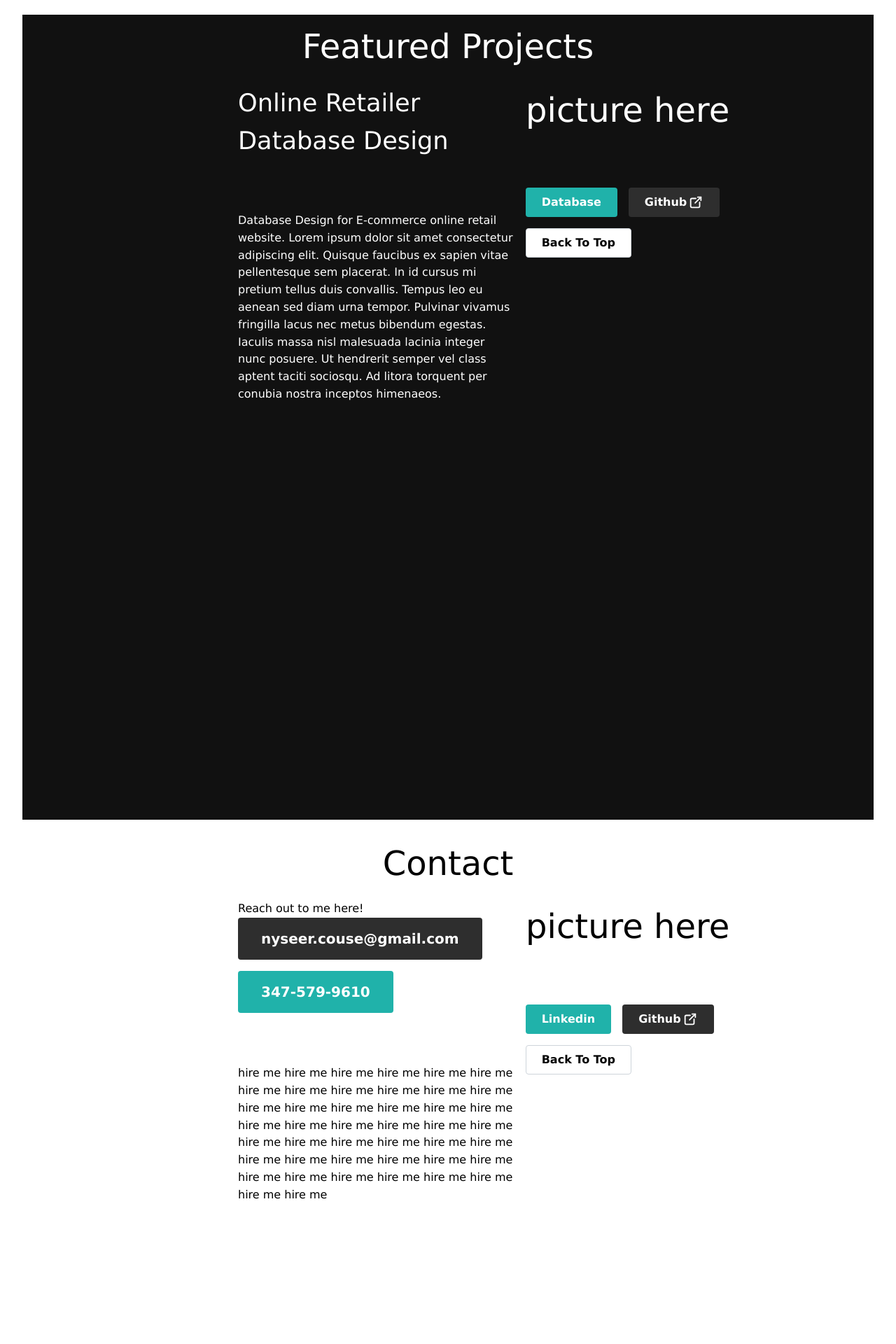
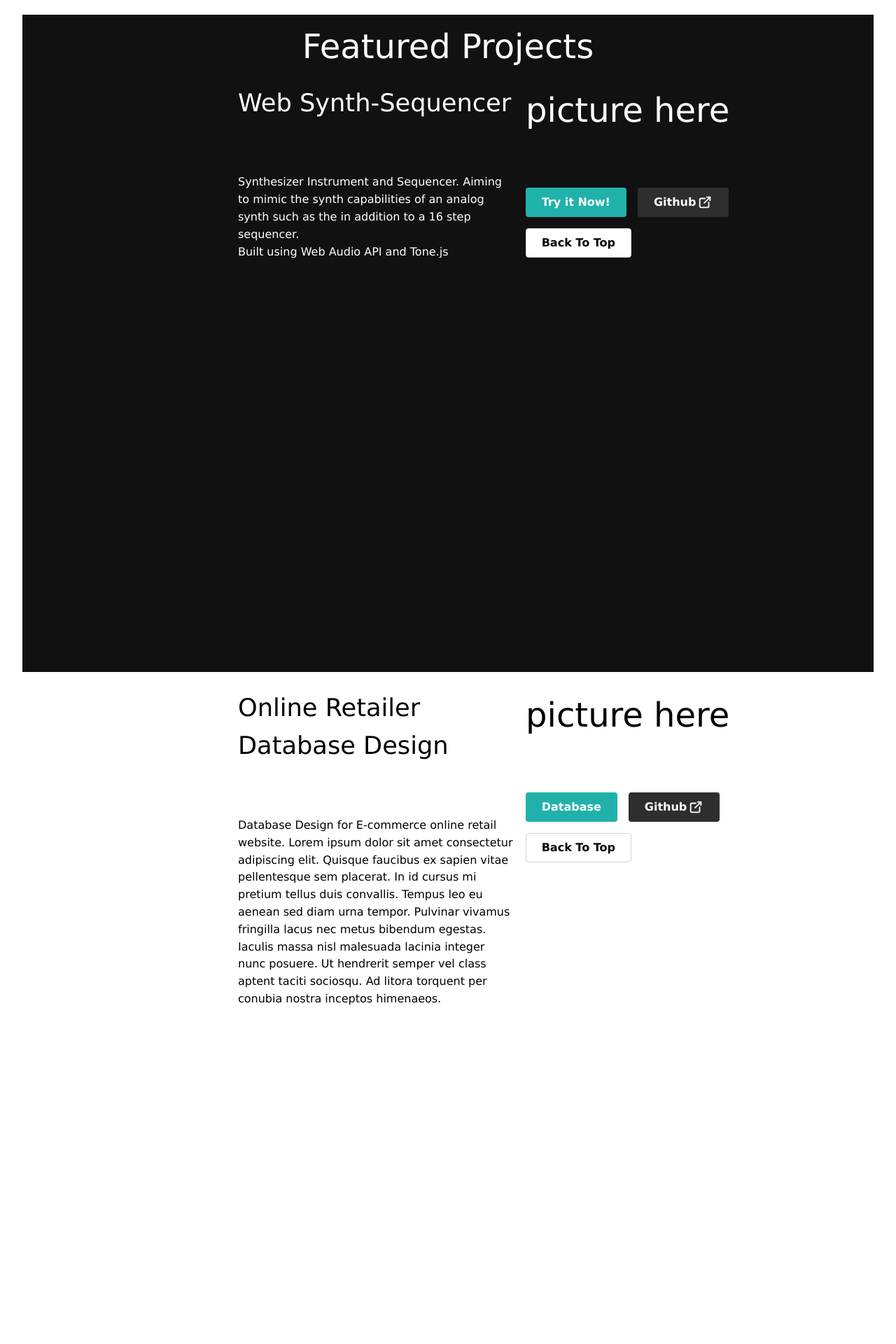
Before and after one commit to nyseer1/my-website, a Next.js app: page / in a window 1280 px wide. Shown: the part 720-2640 px from the top of the page at 70% size. Built offline with nearby package versions, Linux system fonts and the light colour scheme.

Commit message:
removed unused imports, added conditiional rendering to keyboard and synth

```diff
--- a/app/globals.css
+++ b/app/globals.css
@@ -31,6 +31,12 @@ h4 {
 
 }
 
+#project-section-alt {
+  background-color: white;
+  color: black;
+
+}
+
 #contact-section {
   background-color: white;
   color: black;
--- a/app/layout.tsx
+++ b/app/layout.tsx
@@ -1,12 +1,11 @@
 import "@mantine/core/styles.css";
-import { ColorSchemeScript, mantineHtmlProps } from "@mantine/core"; //If your application has server side rendering, add ColorSchemeScript to the <head /> of your application and spread mantineHtmlProps on the <html /> element to avoid seeing a hydration warning:
+import { mantineHtmlProps } from "@mantine/core"; //If your application has server side rendering, add ColorSchemeScript to the <head /> of your application and spread mantineHtmlProps on the <html /> element to avoid seeing a hydration warning:
 import "./globals.css";
-import { createTheme, MantineProvider } from "@mantine/core";
+import { MantineProvider } from "@mantine/core";
 import type { Metadata } from "next";
 import { Geist, Geist_Mono } from "next/font/google";
 
 import { HeaderSimple } from "@/components/HeaderSimple";
-import Head from "next/head";
 
 const geistSans = Geist({
 	variable: "--font-geist-sans",
--- a/app/page.tsx
+++ b/app/page.tsx
@@ -1,13 +1,7 @@
 // import Link from 'next/link';
 // import { ColorSchemeToggle } from '../components/ColorSchemeToggle/ColorSchemeToggle';
-import { Box, Button, Grid, GridCol, Group, Image } from "@mantine/core";
+import { Box, Button, Grid, GridCol, Group } from "@mantine/core";
 import { IconExternalLink } from "@tabler/icons-react";
-//so image can work with imports and still use mantine styling:
-import NextImage from "next/image";
-// header that i reuse and the icons that it uses';
-// import { HeaderSimple } from "@/components/HeaderSimpleHome";
-//to use local images in nextjs
-import myPhoto from "../public/nyseer.png";
 
 export default function HomePage() {
 	return (
@@ -72,6 +66,7 @@ export default function HomePage() {
 				<br />
 				<br />
 
+
 				{/* Content of the section */}
 				<div id="project-section">
 					<Grid>
@@ -79,6 +74,85 @@ export default function HomePage() {
 
 						<GridCol span={{ base: 10, md: 6, lg: 6 }}>
 							<h1>Featured Projects</h1>
+						</GridCol>
+
+						<GridCol span={{ base: 10, md: 3, lg: 3 }} />
+						<GridCol span={{ base: 10, md: 3, lg: 3 }} />
+
+						<GridCol span={{ base: 12, md: 4, lg: 4 }}>
+							<h2>Web Synth-Sequencer</h2>
+							<br />
+							<br />
+							<br />
+							<p>
+								Synthesizer Instrument and Sequencer. Aiming to mimic the synth capabilities of an analog synth such as the 	 in addition to a 16 step sequencer.
+								<br />Built using Web Audio API and Tone.js
+
+
+							</p>
+						</GridCol>
+						<GridCol span={{ base: 12, md: 3, lg: 3 }}>
+							<h1>picture here</h1>
+							<br />
+							<br />
+							<br />
+							<Group>
+								<Button
+									size="md"
+									component="a"
+									href="/synth"
+									color="lightseagreen"
+								>
+									Try it Now!
+								</Button>
+								<Button size="md" component="a" href="/projects" color="dark">
+									Github
+									<IconExternalLink style={{ paddingLeft: "2px" }} />
+								</Button>
+								<Button
+									size="md"
+									component="a"
+									href="#home-section"
+									variant="default"
+								>
+									Back To Top
+								</Button>
+							</Group>
+						</GridCol>
+						{/* button group */}
+					</Grid>
+					<br />
+					<br />
+					<br />
+					<br />
+					<br />
+					<br />
+					<br />
+					<br />
+					<br />
+					<br />
+					<br />
+					<br />
+					<br />
+					<br />
+					<br />
+					<br />
+					<br />
+					<br />
+					<br />
+					<br />
+					<br />
+					<br />
+					<br />
+					<br />
+					{/* end of project section */}
+				</div>
+
+				<div id="project-section-alt">
+					<Grid>
+						<GridCol span={{ base: 10, md: 3, lg: 3 }} />
+
+						<GridCol span={{ base: 10, md: 6, lg: 6 }}>
 						</GridCol>
 
 						<GridCol span={{ base: 10, md: 3, lg: 3 }} />
@@ -154,7 +228,10 @@ export default function HomePage() {
 					<br />
 					<br />
 					<br />
+					{/* end of project section */}
 				</div>
+
+
 				{/* Content of the section */}
 				<div id="contact-section">
 					<br />
--- /dev/null
+++ b/app/synth/Keyboard.tsx
@@ -0,0 +1,77 @@
+"use client"; // Required for Web Audio API, (ensures the code runs on the client)
+import { Button } from "@mantine/core";
+import { useCallback, } from "react";
+// only runs in the browser where the window object and AudioContext are available)
+import * as Tone from "tone";
+
+// 1. Define our Types
+type Note = string;
+
+interface KeyData {
+    note: Note;
+    isBlack: boolean;
+}
+
+// 2. Define the Note Map (C4 to B4)
+const PIANO_NOTES: KeyData[] = [
+    { note: "C4", isBlack: false },
+    { note: "C#4", isBlack: true },
+    { note: "D4", isBlack: false },
+    { note: "D#4", isBlack: true },
+    { note: "E4", isBlack: false },
+    { note: "F4", isBlack: false },
+    { note: "F#4", isBlack: true },
+    { note: "G4", isBlack: false },
+    { note: "G#4", isBlack: true },
+    { note: "A4", isBlack: false },
+    { note: "A#4", isBlack: true },
+    { note: "B4", isBlack: false },
+];
+
+export function Keyboard() {
+
+
+    // initializes synth once.
+    // (usememo caches the value so it dosent need to re initialize on re-renders0
+    const synth = new Tone.Synth().toDestination();
+
+    //callback saves cache of function, reuse functions without re-rendering
+    const playNote = useCallback(
+        async (note: Note) => {
+            await Tone.start(); // Resumes AudioContext on user gesture
+            const now = Tone.now();
+            synth.triggerAttackRelease(note, "8n", now);
+        },
+        [synth],
+    );
+
+
+    // fix later so i can hold notes
+    const stopNote = useCallback(
+        (note: Note) => {
+            synth.triggerRelease();
+        },
+        [synth],
+    );
+
+    return (
+        <div className="piano-board">
+            {PIANO_NOTES.map((item) => (
+                <Button
+                    key={item.note}
+                    className={`key ${item.isBlack ? 'black-key' : 'white-key'}`}
+                    onMouseDown={() => playNote(item.note)}
+                    onMouseUp={() => stopNote(item.note)}
+                    onMouseLeave={() => stopNote(item.note)}
+                    onTouchStart={(e) => {
+                        e.preventDefault();
+                        playNote(item.note);
+                    }}
+                    onTouchEnd={() => stopNote(item.note)}
+                >
+                    {/* <span className="key-label">{item.note}</span> */}
+                </Button>
+            ))}
+        </div>
+    );
+}
--- a/app/synth/StartSynth.tsx
+++ /dev/null
@@ -1,109 +0,0 @@
-"use client"; // Required for Web Audio API, (ensures the code
-import { Button } from "@mantine/core";
-import React, { useCallback, useEffect, useMemo } from "react";
-import { AudioContext, OfflineAudioContext } from "standardized-audio-context";
-// only runs in the browser where the window object and AudioContext are available)
-import * as Tone from "tone";
-
-// 1. Define our Types
-type Note = string;
-
-interface KeyData {
-  note: Note;
-  isBlack: boolean;
-}
-
-// 2. Define the Note Map (C4 to B4)
-const PIANO_NOTES: KeyData[] = [
-  { note: "C4", isBlack: false },
-  { note: "C#4", isBlack: true },
-  { note: "D4", isBlack: false },
-  { note: "D#4", isBlack: true },
-  { note: "E4", isBlack: false },
-  { note: "F4", isBlack: false },
-  { note: "F#4", isBlack: true },
-  { note: "G4", isBlack: false },
-  { note: "G#4", isBlack: true },
-  { note: "A4", isBlack: false },
-  { note: "A#4", isBlack: true },
-  { note: "B4", isBlack: false },
-];
-
-export function StartSynth() {
-  // initializes synth once.
-  // (usememo caches the value so it dosent need to re initialize on re-renders0
-  const synth = useMemo(() => new Tone.Synth().toDestination(), []);
-
-  //callback saves cache of function, reuse functions without re-rendering
-  const playNote = useCallback(
-    async (note: Note) => {
-      await Tone.start(); // Resumes AudioContext on user gesture
-      const now = Tone.now();
-      synth.triggerAttackRelease(note, "8n", now);
-    },
-    [synth],
-  );
-
-  const stopNote = useCallback(
-    (note: Note) => {
-      synth.triggerRelease(note);
-    },
-    [synth],
-  );
-
-  // may use this to start the synth before pressing notes
-  async function handleClick() {
-    //async means something in this code needs to be waited on,
-    //so handle it asynchronously,
-
-    //start synth
-    //tone.start returns a promise
-    //await tells program to wait until this operation is complete before moving on
-    await Tone.start();
-
-    //this is done once Tone.start() finishes the promise
-    console.warn("audio is ready");
-
-    const now = Tone.now();
-    // synth.triggerAttackRelease("C4", "8n", now);
-    // synth.triggerAttackRelease("E4", "8n", now + 0.5);
-    // synth.triggerAttackRelease("G4", "8n", now + 1);
-  }
-
-  return (
-    <>
-      {/*
-        <Button
-          size="lg"
-          component="a"
-          href="#project-section"
-          // color="dark"
-          onClick={handleClick}
-        >
-          Click me
-        </Button> */}
-
-      <div className="piano-container">
-
-        <div className="piano-board">
-          {PIANO_NOTES.map((item) => (
-            <Button
-              key={item.note}
-              className={`key ${item.isBlack ? 'black-key' : 'white-key'}`}
-              onMouseDown={() => playNote(item.note)}
-              onMouseUp={() => stopNote(item.note)}
-              onMouseLeave={() => stopNote(item.note)}
-              onTouchStart={(e) => {
-                e.preventDefault();
-                playNote(item.note);
-              }}
-              onTouchEnd={() => stopNote(item.note)}
-            >
-              {/* <span className="key-label">{item.note}</span> */}
-            </Button>
-          ))}
-        </div>
-      </div>
-    </>
-  );
-}
--- /dev/null
+++ b/app/synth/Synth.tsx
@@ -0,0 +1,57 @@
+"use client"; // Required for Web Audio API, (ensures the code runs on the client)
+import { Button } from "@mantine/core";
+import dynamic from "next/dynamic";
+import { useState } from "react";
+// import { AudioContext, OfflineAudioContext } from "standardized-audio-context";
+// only runs in the browser where the window object and AudioContext are available)
+import * as Tone from "tone";
+
+const Keyboard = dynamic(
+  () => import("./Keyboard").then((mod) => mod.Keyboard),
+  { ssr: false },
+);
+
+export function Synth() {
+
+  const [showKeyboard, setShowKeyboard] = useState(false);
+  // initializes synth once.
+  // (usememo caches the value so it dosent need to re initialize on re-renders0
+
+  // may use this to start the synth before pressing notes
+  async function handleClick() {
+    //async means something in this code needs to be waited on,
+    //so handle it asynchronously,
+
+    //start synth
+    //tone.start returns a promise
+    //await tells program to wait until this operation is complete before moving on
+    await Tone.start();
+
+    //this is done once Tone.start() finishes the promise
+    console.warn("audio is ready");
+    setShowKeyboard(true);
+
+    // const now = Tone.now();
+    // synth.triggerAttackRelease("C4", "8n", now);
+    // synth.triggerAttackRelease("E4", "8n", now + 0.5);
+    // synth.triggerAttackRelease("G4", "8n", now + 1);
+  }
+
+  return (
+    <>
+
+
+      {showKeyboard ? <Keyboard /> : <Button
+        size="lg"
+        component="a"
+        href="#project-section"
+        color="dark"
+        onClick={handleClick}
+      >
+        Activate Piano
+      </Button>}
+
+      {/* synth opens up here */}
+    </>
+  );
+}
--- a/app/synth/page.tsx
+++ b/app/synth/page.tsx
@@ -1,5 +1,5 @@
 "use client"; // Required for Web Audio API (ensures the code only runs in the browser where the window object and AudioContext are available)
-import { StartSynth } from "./StartSynth";
+import { Synth } from "./Synth";
 import "./synth.css";
 /*
 might start writing notes explicitly in txt files or comments of my own code.
@@ -108,8 +108,7 @@ can use a useEffect return function to call synth.dispose(). This prevents memor
 
 */
 
-import { Box, Button, Grid, GridCol, Group, Typography } from "@mantine/core";
-import { IconExternalLink } from "@tabler/icons-react";
+import { Box, Grid, GridCol, Group, } from "@mantine/core";
 
 export default function SynthPage() {
 
@@ -124,22 +123,7 @@ export default function SynthPage() {
           <GridCol span={{ base: 1, md: 5, lg: 5 }} />
           <GridCol span={{ base: 12, md: 2, lg: 2 }}>
             <Group justify="center">
-              <StartSynth />
-              {/* <div className="piano">
-                <div className="key white" data-note="C4"></div>
-                <div className="key black" data-note="C#4"></div>
-                <div className="key white" data-note="D4"></div>
-                <div className="key black" data-note="D#4"></div>
-                <div className="key white" data-note="E4"></div>
-                <div className="key white" data-note="F4"></div>
-                <div className="key black" data-note="F#4"></div>
-                <div className="key white" data-note="G4"></div>
-                <div className="key black" data-note="G#4"></div>
-                <div className="key white" data-note="A4"></div>
-                <div className="key black" data-note="A#4"></div>
-                <div className="key white" data-note="B4"></div>
-                <div className="key white" data-note="C5"></div>
-              </div> */}
+              <Synth />
             </Group>
           </GridCol>
           <GridCol span={{ base: 1, md: 5, lg: 5 }} />
--- a/app/synth/synth.css
+++ b/app/synth/synth.css
@@ -10,10 +10,10 @@
   display: flex;
   position: relative; /* Essential for black key absolute positioning */
   background-color: #333;
-  padding: 20px 20px 40px 20px;
+  /* padding: 20px 20px 40px 20px; */
   border-radius: 10px;
   user-select: none;
-  box-shadow: 0 10px 20px rgba(0,0,0,0.3);
+  box-shadow: 0 1px 1px rgba(0,0,0,0.3);
 }
 
 /* Base style for all keys */
```
